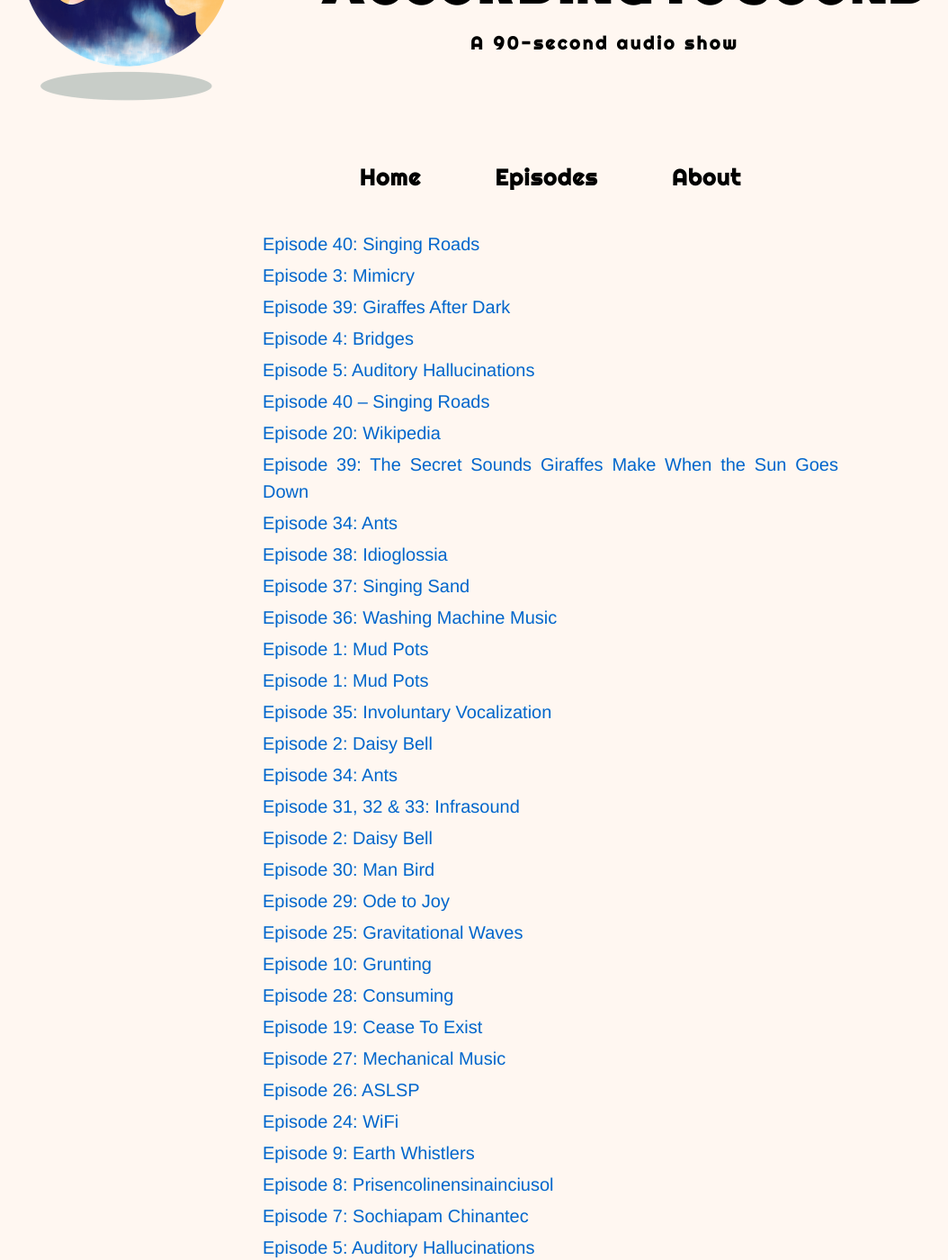
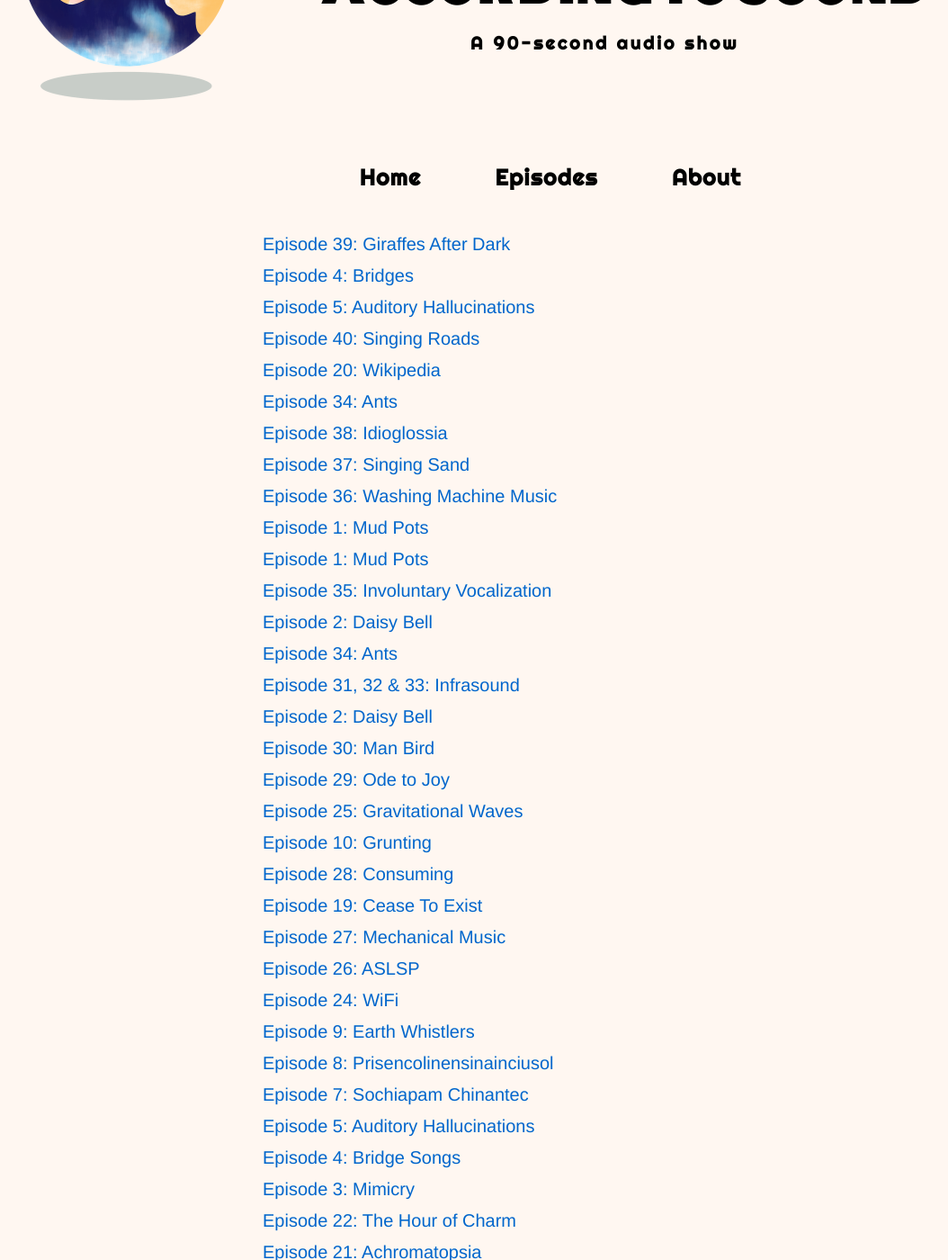
Before and after one commit to theworldaccordingtosound/theworldaccordingtosound.github.io, a Jekyll site: the page built from pages/episodes.md, in a window 1280 px wide and 1400 px high, scrolled down 202 px. Shown: the whole window at 90% size, without its empty margins (28-1082 px from the left). Built offline with Jekyll 4.4.1, drawn with Linux system fonts in a browser that asks for light colours; nearby versions of some CDN libraries; some web fonts are replaced; comment, search, counter and statistics services are not loaded; some of the changed text lies outside the part shown.

Commit message:
remove duplicates

```diff
--- a/_posts/2016-04-12-39-down.md
+++ /dev/null
@@ -1,8 +0,0 @@
----
-layout: post
-title: 'Episode 39: The Secret Sounds Giraffes Make When the Sun Goes Down'
-date: 2016-04-12
-published: true
-track_id: 258213975
----
-<div class='list post-player' track='{{page.track_id}}'></div>
```
Also changed, not shown: _posts/2015-12-07-20-wikipedia.md (deleted, +0 -8 lines), _posts/2016-04-12_39_down.md (deleted, +0 -8 lines), _posts/2016-04-19-40-roads.md (+1 -1 lines), _posts/2016-04-20-mimicry.md (deleted, +0 -8 lines), _posts/2016-04-21-40-roads.md (deleted, +0 -8 lines).
